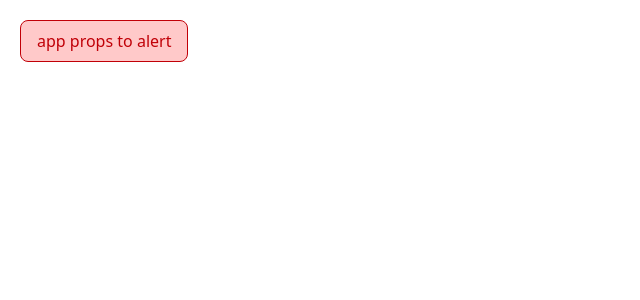
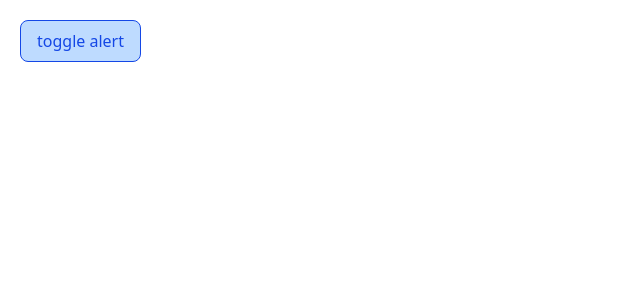
Before and after one commit to alireza0mohammady/trying-react18, a React app: page / in a window 1280 px wide. Shown: the top 300 px of the page, without its empty margins (0-640 px from the left). Built offline with nearby package versions, Linux system fonts and the light colour scheme; the HTML template or start-up script is replaced by a standard one.

Commit message:
develop alert and breakDown props obj

```diff
--- a/src/App.jsx
+++ b/src/App.jsx
@@ -1,9 +1,20 @@
+import { useState } from "react";
 import "./App.css";
 import Alert from "./components/Alert";
+import Button from "./components/Button";
+
 function App() {
+  let [alert, setAlert] = useState(false);
+
+  function toggleAlert() {
+    setAlert(!alert);
+    console.log(1);
+  }
+
   return (
     <div className="m-5">
-      <Alert>app props to alert</Alert>
+      <Alert isVisible={alert}>app props to alert</Alert>
+      <Button handleClick={toggleAlert}>toggle alert</Button>
     </div>
   );
 }
--- a/src/components/Alert.jsx
+++ b/src/components/Alert.jsx
@@ -1,15 +1,11 @@
-import Button from "./Button";
-
 const Alert = (props) => {
+  const { children, isVisible } = props;
   return (
-    <Button
-      handleClick={() => {
-        console.error("alert component");
-      }}
-      colorStyle="bg-red-200 text-red-700 border-red-700"
+    <div
+      className={`px-6 py-4 bg-red-100 text-red-700 text-center rounded-lg my-5 ${!isVisible ? "hidden" : ""}`}
     >
-      {props.children}
-    </Button>
+      {children}
+    </div>
   );
 };
 
--- a/src/components/Button.jsx
+++ b/src/components/Button.jsx
@@ -1,11 +1,12 @@
 const Button = (props) => {
+  const { children, handleClick, style } = props;
   return (
     <button
       type="button"
-      className={`px-4 py-2 rounded-lg border-1 ${props.colorStyle}`}
-      onClick={props.handleClick}
+      className={`px-4 py-2 rounded-lg border-1 ${style || "bg-blue-200 text-blue-700 border-blue-700"}`}
+      onClick={handleClick}
     >
-      {props.children}
+      {children}
     </button>
   );
 };
```
